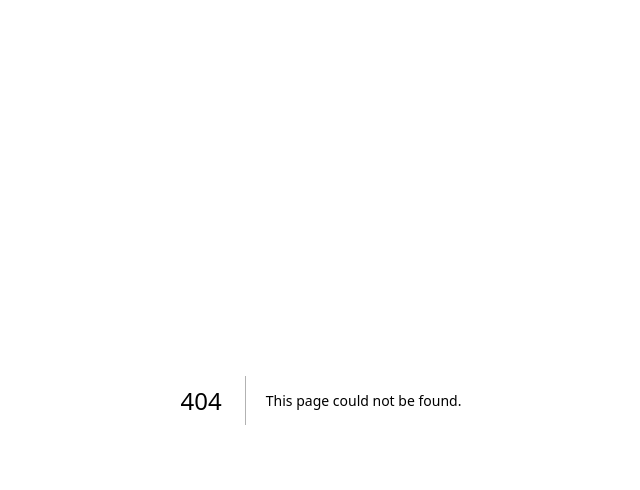
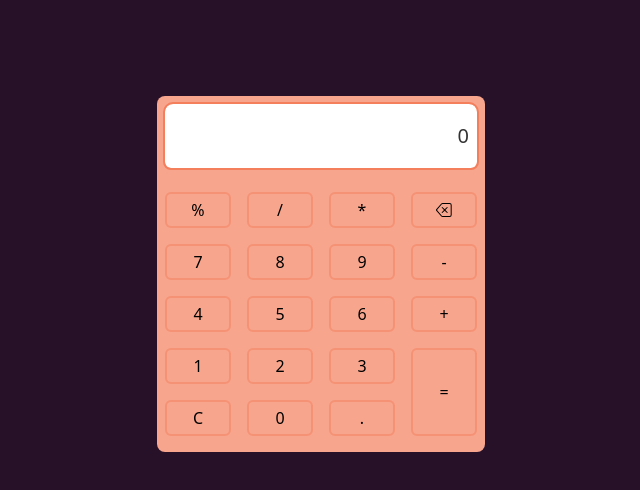
Before and after one commit to Togashiteam/portifolio, a Next.js app: page /fun/calc in a window 1280 px wide. Before the commit this address had no page. Shown: the top 490 px of the page, without its empty margins (319-959 px from the left). Built offline with nearby package versions, Linux system fonts and the light colour scheme; a web font is replaced by a local one.

Commit message:
Pagina da calculadora
:sparkles: add pag calc
:heavy_plus_sign: add react-bootstrap-icons
:see_no_evil: remove yarn-lock from gitignore

Changes to be committed:
	modified:   .gitignore
	modified:   package.json
	new file:   src/app/fun/calc/page.tsx
	new file:   src/app/fun/calc/utils.ts

```diff
--- a/package.json
+++ b/package.json
@@ -14,6 +14,7 @@
     "bootstrap-icons": "^1.11.3",
     "next": "14.0.4",
     "react": "^18",
+    "react-bootstrap-icons": "^1.11.3",
     "react-dom": "^18",
     "sass": "^1.70.0"
   },
--- /dev/null
+++ b/src/app/fun/calc/page.tsx
@@ -0,0 +1,148 @@
+'use client'
+import { useEffect, useState } from 'react';
+
+import { Backspace } from 'react-bootstrap-icons';
+import { evaluateExpressionSafely, formatInput } from "./utils";
+
+export default function BasicCalc() {
+  const MATHS = ['/', '*', '+', '-']
+
+  const [inputValue, setInputValue] = useState('0')
+  const [buttonValue, setButtonValue] = useState('')
+  const [equacao, setEquacao] = useState('')
+
+  const createButton = (value: string, className: string, handleButton?: () => void) => {
+    return <button
+      onClick={handleButton
+        ? (handleButton)
+        : (e) => {
+          if (e.currentTarget.textContent) {
+            buttonValue === '='
+              ? updateValues(e.currentTarget.textContent)
+              : setButtonValue(e.currentTarget.textContent)
+          }
+        }
+
+      }
+      key={value}
+      className={className}
+    >
+      {value === 'backspace'
+        ? <Backspace />
+        : value}
+    </button>
+  }
+
+  const renderGridItems = () => {
+    const gridValues = ['%', '/', '*', 'backspace', '7', '8', '9', '-', '4', '5', '6', '+', '1', '2', '3', '=', 'C', '0', '.'];
+    return gridValues.map((value) => {
+      let className = "rounded-md py-1 border-2 border-success-700/50 flex justify-center items-center";
+
+      switch (value) {
+        case '/':
+        case '*':
+        case '+':
+          return createButton(value, className, () => handleMaths(value))
+        case '-':
+          return createButton(value, className, () => handleSub(value))
+        case 'C':
+          return createButton(value, className, () => updateValues(''))
+        case 'backspace':
+          return createButton(value, className, () => handleBackspace())
+        case '%':
+          return createButton(value, className, () => handlePerc(equacao))
+        case '=':
+          className += " row-span-2";
+          return createButton(value, className, () => handleResult(equacao))
+        default:
+          return createButton(value, className)
+      }
+    });
+  };
+
+  const handleResult = (value: string) => {
+    if (buttonValue === '=') return
+
+    const result = evaluateExpressionSafely(value)?.toString() || ''
+
+    updateValues(result)
+    setButtonValue('=')
+    return
+  }
+
+  const handleMaths = (value: string) => {
+    const lastChar = equacao[equacao.length - 1]
+
+    if (lastChar === value) return
+    if (MATHS.includes(lastChar)) {
+      return updateValues(equacao.slice(0, -1) + value);
+    }
+    return setButtonValue(value)
+  }
+
+  const handleSub = (value: string) => {
+    const lastChar = equacao[equacao.length - 1]
+    const penultChar = equacao[equacao.length - 2]
+
+    if (lastChar === value && penultChar === '-') return
+    if (MATHS.includes(lastChar)) {
+      if (penultChar !== value) return setButtonValue(value)
+      return updateValues(equacao.slice(0, -1) + value);
+    }
+    return setButtonValue(value)
+  }
+
+  const handlePerc = (value: string) => {
+    const lastChar = equacao[equacao.length - 1]
+    let lastIndex = -1;
+
+    if (buttonValue === '%' || MATHS.includes(lastChar)) return
+
+    for (let i = 0; i < value.length; i++) {
+      if (MATHS.includes(value[i])) {
+        lastIndex = i;
+      }
+    }
+
+    const percent = parseInt(value.slice(lastIndex + 1)) / 100
+    setButtonValue('%')
+    updateValues(equacao.slice(0, lastIndex + 1) + percent)
+    return
+  }
+
+  const handleBackspace = () => {
+    updateValues(equacao.slice(0, -1))
+  }
+
+  const updateValues = (value: string) => {
+    const newValue = value.length > 0 && value[0] === '0' ? value.slice(1) : value
+    setEquacao(newValue)
+    setInputValue(newValue !== '' ? formatInput(newValue) : '0')
+  }
+
+  useEffect(() => {
+    let newValue = equacao
+    console.log("🚀 ~ newValue:", newValue)
+    if (buttonValue !== '' && buttonValue !== '%' && buttonValue !== '=') {
+      newValue = equacao + buttonValue
+      setButtonValue('')
+      updateValues(newValue)
+    }
+  }, [buttonValue])
+
+
+  return (
+    <div className="flex min-h-screen flex-col items-center justify-between p-24">
+      <div className="bg-success-300 rounded-lg px-2 pt-2 pb-4 space-y-6">
+        <div className="flex align-middle h-16 text-xl bg-success-300">
+          <input autoFocus={true} readOnly={true} className=' px-2 text-dark-700  rounded-t-lg rounded-b-md text-right focus-visible:outline focus-visible:outline-2 focus-visible:outline-success-700' type="text" value={inputValue} onChange={e => setInputValue(e.currentTarget.value)} />
+        </div>
+        <div>
+          <div className="text-base grid grid-cols-4 grid-rows-5 gap-4">
+            {renderGridItems()}
+          </div>
+        </div>
+      </div>
+    </div>
+  )
+}
--- /dev/null
+++ b/src/app/fun/calc/utils.ts
@@ -0,0 +1,58 @@
+export const evaluateExpressionSafely = (expression: string): number | undefined => {
+  'use strict';
+  let result: number | undefined;
+  try {
+    result = (function () {
+      return eval(expression);
+    })();
+  } catch (error) {
+    console.error('Erro ao avaliar a expressão:', error);
+  }
+  return result;
+};
+
+export function formatInput(expression: string) {
+
+  // Remove espaços em branco
+  expression = expression.replace(/\s/g, "");
+
+  // Adiciona parênteses em torno de expressões negativas
+  expression = expression.replace(/(?<!\d)(-\d+)(?!\d)/g, '($1)');
+
+  // Adiciona '0' antes de um ponto se necessário
+  expression = expression.replace(/(?<!\d)\.(?=\d)/g, '0.');
+
+  // Adiciona '0' após um caractere matemático se necessário
+  expression = expression.replace(/(?<=[*/+-])(?=\.)/g, '0');
+
+  // Remove zeros à esquerda, exceto se for parte de um número decimal ou se for o único dígito
+  expression = expression.replace(/(?<=^|[^0-9.])0+(?=\d+)/g, '');
+
+  // Substitui '0' seguido por um número
+  expression = expression.replace(/(?<!\.)0+(?=\d)/g, '');
+
+  // Garante que não haja dois caracteres matemáticos seguidos
+  expression = expression.replace(/[*/+-]{2,}/g, '');
+
+  return adicionarEspacos(expression)
+}
+
+function adicionarEspacos(str: string) {
+  const characters = ['/', '*', '-', '+'];
+  let result = '';
+
+  for (let i = 0; i < str.length; i++) {
+    let char = str[i];
+    if (characters.includes(char)) {
+      let spaceBefore = i > 0 && str[i - 1] !== ' ';
+      let spaceAfter = i < str.length - 1 && str[i + 1] !== ' ';
+
+      if (spaceBefore) result += ' ';
+      result += char;
+      if (spaceAfter) result += ' ';
+    } else {
+      result += char;
+    }
+  }
+  return result;
+}
```
Also changed, not shown: 1 other file (tests, documents, lock files or other folders).
